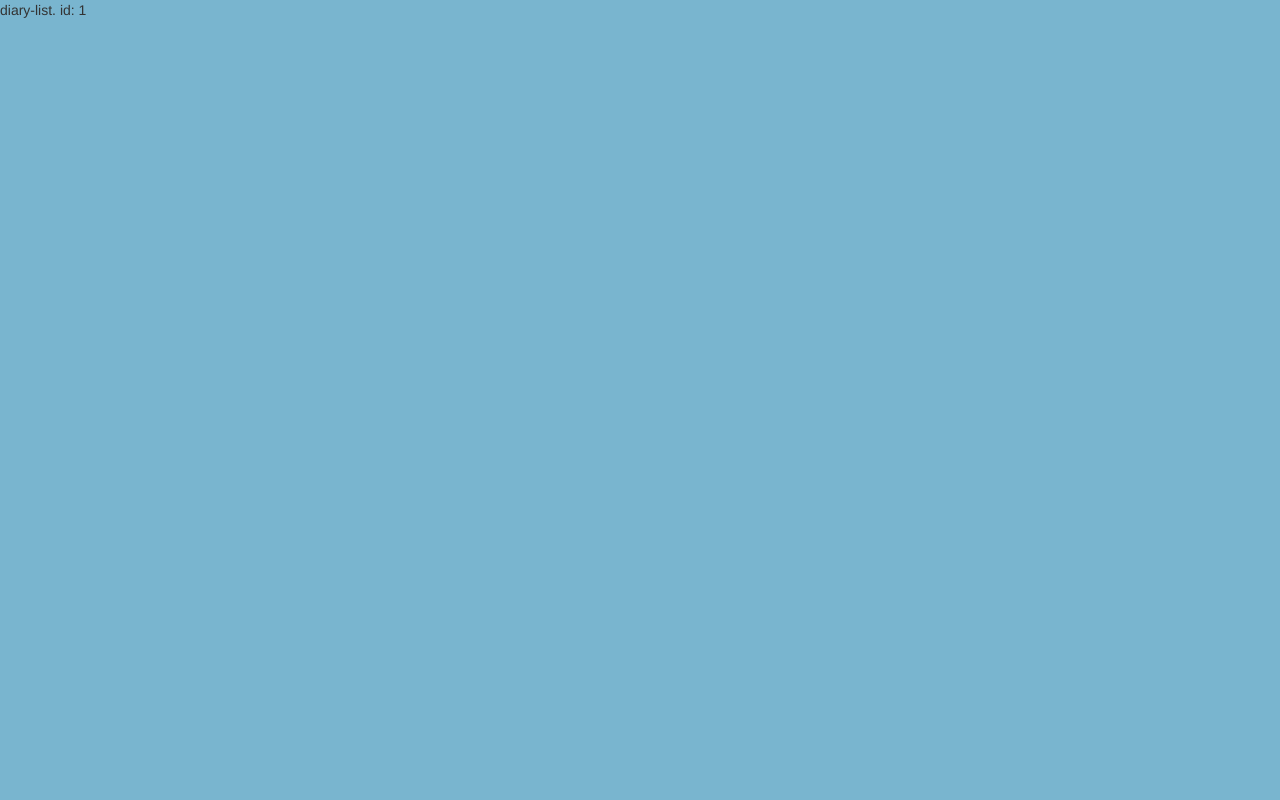
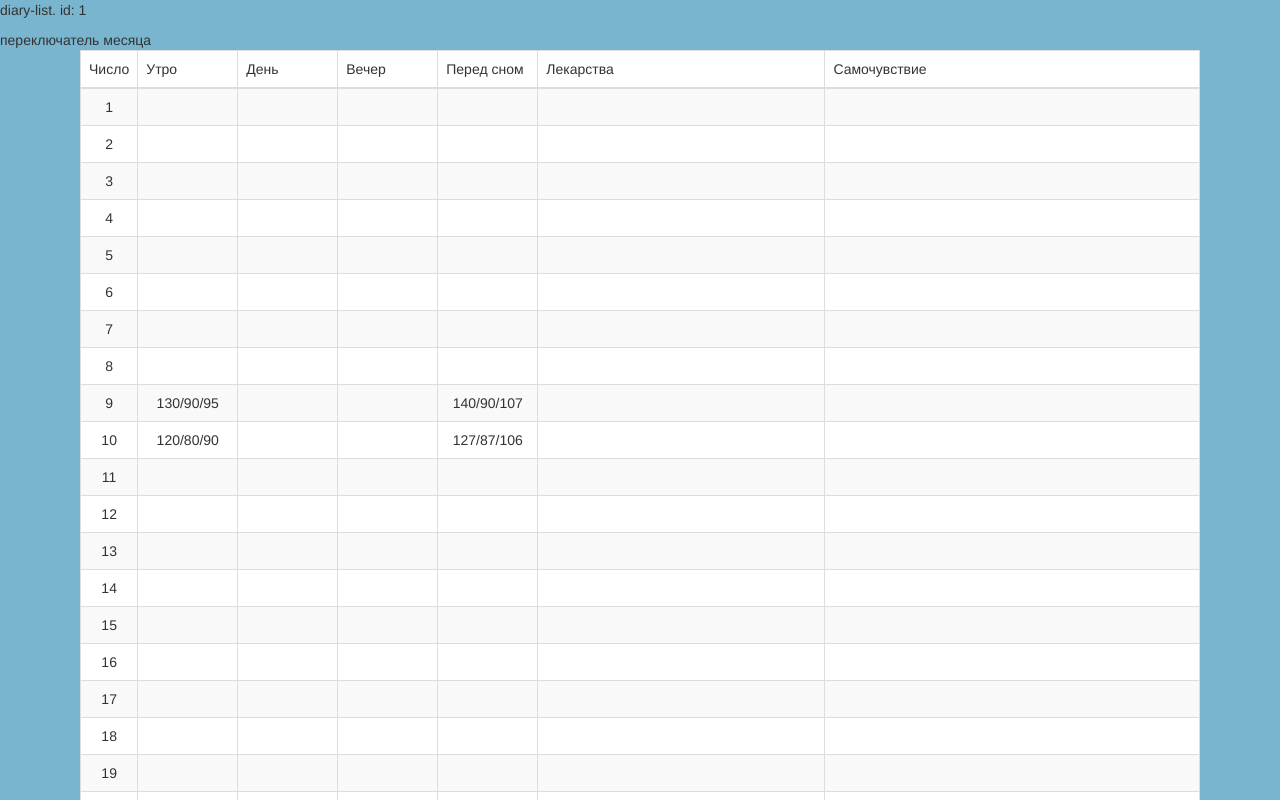
Before and after one commit to grammidin4eg/AdDiary, an Angular app in the folder AdDiary/: page /diary/1 in a window 1280 px wide. Shown: the top 800 px of the page. Built offline with nearby package versions, Linux system fonts and the light colour scheme.

Commit message:
начал делать список

```diff
--- a/AdDiary/src/app/adlist.service.ts
+++ b/AdDiary/src/app/adlist.service.ts
@@ -1,15 +1,50 @@
 import { Injectable } from '@angular/core';
-import {Ad, User } from './fl';
+import { Ad, User } from './fl';
 
 @Injectable()
 export class AdlistService {
-   AdList: Ad[];
+  AdList: Ad[];
   constructor() { }
   getDemoData(): Ad[] {
-     this.AdList = [];
-     this.AdList.push(new Ad('130;90;95', '','', '140;90;107', '', ''));
-     this.AdList.push(new Ad('120;80;90', '','', '127;87;106', '', ''));
-     return this.AdList;
+    this.AdList = [];
+    this.AdList.push(new Ad(9, '130;90;95', '', '', '140;90;107', '', ''));
+    this.AdList.push(new Ad(10, '120;80;90', '', '', '127;87;106', '', ''));
+    return this.AdList;
+  }
+
+  getData(month: number): Ad[] {
+    return this.getDemoData();
+  }
+
+  addCurDayToAd(inAd: Ad, curDate: Date, month: number): Ad {
+    if (curDate.getMonth() == month) {
+      inAd.setCurDate(inAd.day == curDate.getDate());
+    }
+    return inAd;
+  }
+
+  fillMonthData(month: number): Ad[] {
+    let
+      data: Ad[] = [],
+      finded: boolean,
+      curDate = new Date(),
+      self = this,
+      lastDay = (new Date(curDate.getFullYear(), curDate.getMonth() + 1, 0)).getDate();
+
+    for (let day = 1; day <= lastDay; day++) {
+      finded = false;
+      this.AdList.forEach(function (curAd) {
+        if (curAd.day == day) {
+          data.push(self.addCurDayToAd(curAd, curDate, month));
+          finded = true;
+        }
+      });
+      if (!finded) {
+        data.push(self.addCurDayToAd(new Ad(day, '', '', '', '', '', ''), curDate, month));
+      }
+    }
+    //todo день недели, текущий день выделить, определить последний день месяца
+    return data;
   }
 
 }
--- a/AdDiary/src/app/diary-list/diary-list.component.css
+++ b/AdDiary/src/app/diary-list/diary-list.component.css
@@ -0,0 +1,7 @@
+.listtable {
+    background-color: white;
+}
+
+.list {
+    margin: 0 80px;
+}
--- a/AdDiary/src/app/diary-list/diary-list.component.html
+++ b/AdDiary/src/app/diary-list/diary-list.component.html
@@ -1,3 +1,28 @@
-<p>
-  diary-list. id: {{id}}
-</p>
+<p>diary-list. id: {{id}}</p>
+<div class="monthfilter">переключатель месяца</div>
+<div class="list">
+  <table class="table table-striped table-bordered table-hover listtable">
+    <thead>
+      <tr>
+        <td width="20">Число</td>
+        <td width="100">Утро</td>
+        <td width="100">День</td>
+        <td width="100">Вечер</td>
+        <td width="100">Перед сном</td>
+        <td>Лекарства</td>
+        <td>Самочувствие</td>
+      </tr>
+    </thead>
+    <tbody>
+      <tr *ngFor="let ad of visData" [ngClass]="{'info': ad.curDate}">
+          <td align="center">{{ad.day}}</td>
+          <td align="center">{{ad.value1}}</td>
+          <td align="center">{{ad.value2}}</td>
+          <td align="center">{{ad.value3}}</td>
+          <td align="center">{{ad.value4}}</td>
+          <td>{{ad.meds}}</td>
+          <td>{{ad.description}}</td>
+      </tr>
+    </tbody>
+  </table>
+</div>
--- a/AdDiary/src/app/diary-list/diary-list.component.ts
+++ b/AdDiary/src/app/diary-list/diary-list.component.ts
@@ -1,6 +1,7 @@
 import { Component, OnInit } from '@angular/core';
 import { ActivatedRoute } from '@angular/router';
 import { AdlistService } from '../adlist.service';
+import {Ad, User } from '../fl';
 
 @Component({
   selector: 'app-diary-list',
@@ -9,12 +10,26 @@ import { AdlistService } from '../adlist.service';
 })
 export class DiaryListComponent implements OnInit {
   id: number;
+  curMonth: number;
+  data: Ad[];
+  visData: Ad[];
   constructor(private route: ActivatedRoute, private adListService: AdlistService) { }
 
   ngOnInit() {
-   const id = +this.route.snapshot.paramMap.get('id');
-   console.log('diary-init', id);
-   this.id = id;
+    const id = +this.route.snapshot.paramMap.get('id');
+    console.log('diary-init', id);
+    this.id = id;
+    //месяц, по умолчанию текущий
+    this.curMonth = (new Date()).getMonth();
+    //Получить данные
+    if (id == 1 ) {
+      //DEMO режим
+      this.data = this.adListService.getDemoData();
+    }
+    //Заполнить оставшийся месяц
+    //отобразить данные
+    this.visData = this.adListService.fillMonthData(this.curMonth);
+    console.log('visData', this.visData);
   }
 
 }
--- a/AdDiary/src/app/fl.ts
+++ b/AdDiary/src/app/fl.ts
@@ -29,29 +29,43 @@ export class AdValue {
         this.up = parseInt(arr[0], 10);
         this.down = parseInt(arr[1], 10);
         this.pulse = parseInt(arr[2], 10);
-      if ( this.up && !isNaN(this.up) && this.down && !isNaN(this.down) && this.pulse && !isNaN(this.pulse)   ) {
+        if (this.up && !isNaN(this.up) && this.down && !isNaN(this.down) && this.pulse && !isNaN(this.pulse)) {
             this.correct = true;
         }
+    }
+
+    toString(): string {
+        if (!this.correct) {
+            return '';
+        }
+        return `${this.up}/${this.down}/${this.pulse}`;
     }
 }
 
 export class Ad {
     id: number;
     date: Date;
+    day: number;
     value1: AdValue;
     value2: AdValue;
     value3: AdValue;
     value4: AdValue;
     description: string;
     meds: string;
+    curDate: boolean;
 
-   constructor(value1: string, value2: string, value3: string, value4: string, description: string, meds: string) {
+    constructor(day: number, value1: string, value2: string, value3: string, value4: string, description: string, meds: string) {
         this.value1 = new AdValue(value1);
         this.value2 = new AdValue(value2);
         this.value3 = new AdValue(value3);
         this.value4 = new AdValue(value4);
         this.description = description;
         this.meds = meds;
+        this.day = day;
+    }
+
+    setCurDate(value: boolean) {
+        this.curDate = value;
     }
 
 }
```
Also changed, not shown: 1 other file (tests, documents, lock files or other folders). Lines whose indentation alone changed are shown as unchanged.
